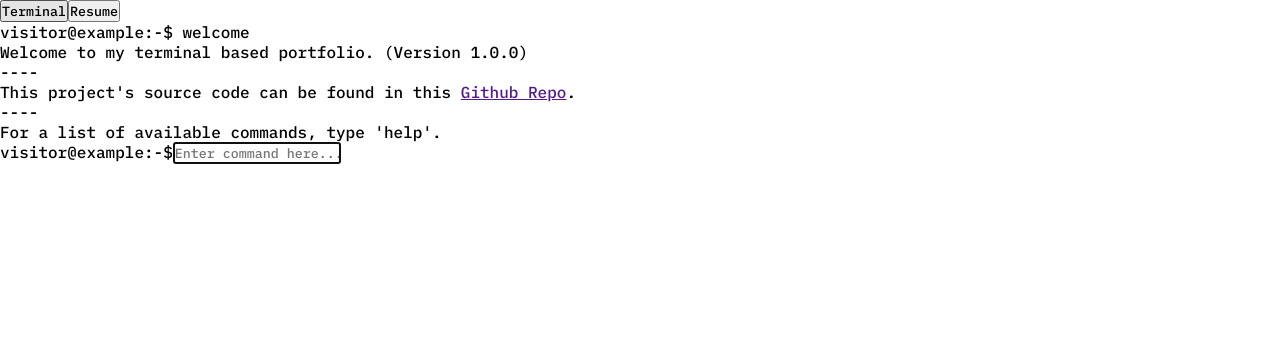
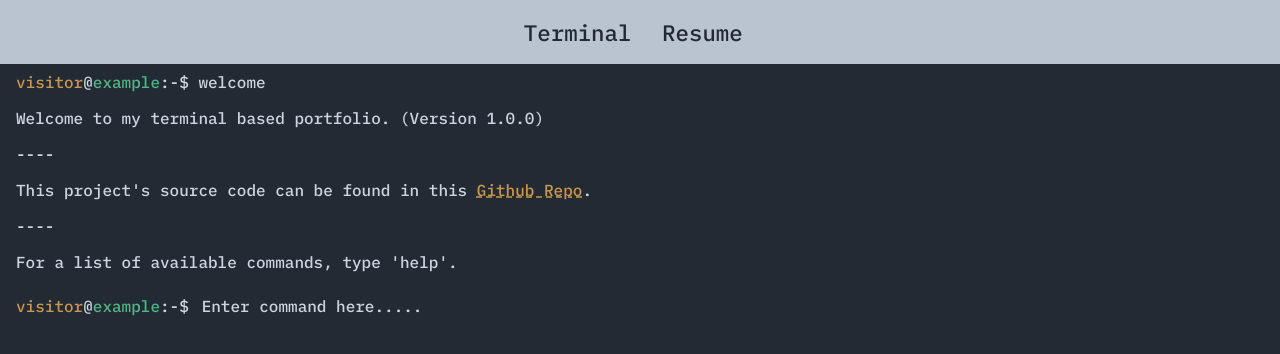
Before and after one commit to RhythmS00d/terminalPortfolio, a React (Vite) app: page / in a window 1280 px wide. Shown: the top 354 px of the page. Built offline with nearby package versions, Linux system fonts and the light colour scheme.

Commit message:
added appropriate styles

```diff
--- a/src/App.css
+++ b/src/App.css
@@ -1,3 +1,38 @@
+:root {
+  --bg-primary: rgb(34, 42, 51);
+  --text-primary: rgb(203, 213, 225);
+  --text-secondary: rgb(79, 182, 132);
+  --text-link: rgb(204, 150, 75);
+  --text-label: rgb(26, 152, 225);
+}
+
+* {
+  color: var(--text-primary);
+}
+
+main {
+  background-color: var(--bg-primary);
+  min-height: 100dvh;
+}
+
+section {
+  padding: 1em;
+}
+
+.content {
+  padding-top: 4em;
+}
+
+a {
+  color: var(--text-link);
+  text-decoration-style: dashed;
+}
+
+.welcome-container {
+  color: var(--text-primary);
+  padding-bottom: 0;
+}
+
 #modalContainer {
   position: fixed;
   top: 0;
@@ -26,3 +61,133 @@
 .closeModal {
   display: none !important;
 }
+
+p {
+  padding-block: 0.5em;
+}
+
+.visitor {
+  color: var(--text-link);
+}
+
+.location {
+  color: var(--text-secondary);
+}
+
+input {
+  margin-left: 0.8em;
+  background-color: transparent;
+  border: none;
+  outline: none;
+  width: 80%;
+  font-size: 1em;
+  caret-color: var(--text-secondary);
+}
+
+input::placeholder {
+  color: var(--text-primary);
+}
+
+.input-container {
+  padding-top: 0;
+}
+
+ul {
+  list-style-type: none;
+}
+
+.list-container {
+  padding-top: 0;
+}
+
+header {
+  width: 100%;
+  height: 4em;
+  background-color: var(--text-primary);
+  padding: 1em;
+  display: flex;
+  align-items: center;
+  position: fixed;
+  justify-content: center;
+  opacity: 0.9;
+}
+
+header div {
+  display: grid;
+  grid-template-columns: 1fr 1fr;
+  width: 20%;
+  place-items: center;
+}
+
+header button {
+  background: transparent;
+  outline: none;
+  border: none;
+  cursor: pointer;
+  font-size: 1.4em;
+  color: var(--bg-primary);
+}
+
+header button:hover {
+  text-decoration: underline;
+}
+
+.command-text,
+strong {
+  color: var(--text-label);
+}
+
+ol {
+  padding-inline: 3em;
+  padding-top: 0.5em;
+  font-size: 0.9em;
+}
+
+.social-links {
+  padding-left: 0.5em;
+}
+
+.header_resume h1 {
+  font-size: 3em;
+}
+
+.resume_main h2 {
+  color: var(--text-secondary);
+}
+
+.resume_main {
+  padding-top: 4em;
+}
+
+@media screen and (max-width: 250px) {
+    header div {
+        grid-template-columns: 1fr;
+        width: 100%;
+    }
+
+    header {
+        position: relative;
+    }
+
+    .resume_main {
+        padding-top: 0;
+    }
+}
+
+@media screen and (min-width: 250px) and (max-width: 600px) {
+  header div {
+    width: 100%;
+  }
+}
+
+@media screen and (min-width: 600px) and (max-width: 900px) {
+  header div {
+    width: 60%;
+  }
+}
+
+@media screen and (min-width: 900px) and (max-width: 1200px) {
+  header div {
+    width: 40%;
+  }
+}
```
Lines whose indentation alone changed are shown as unchanged.
